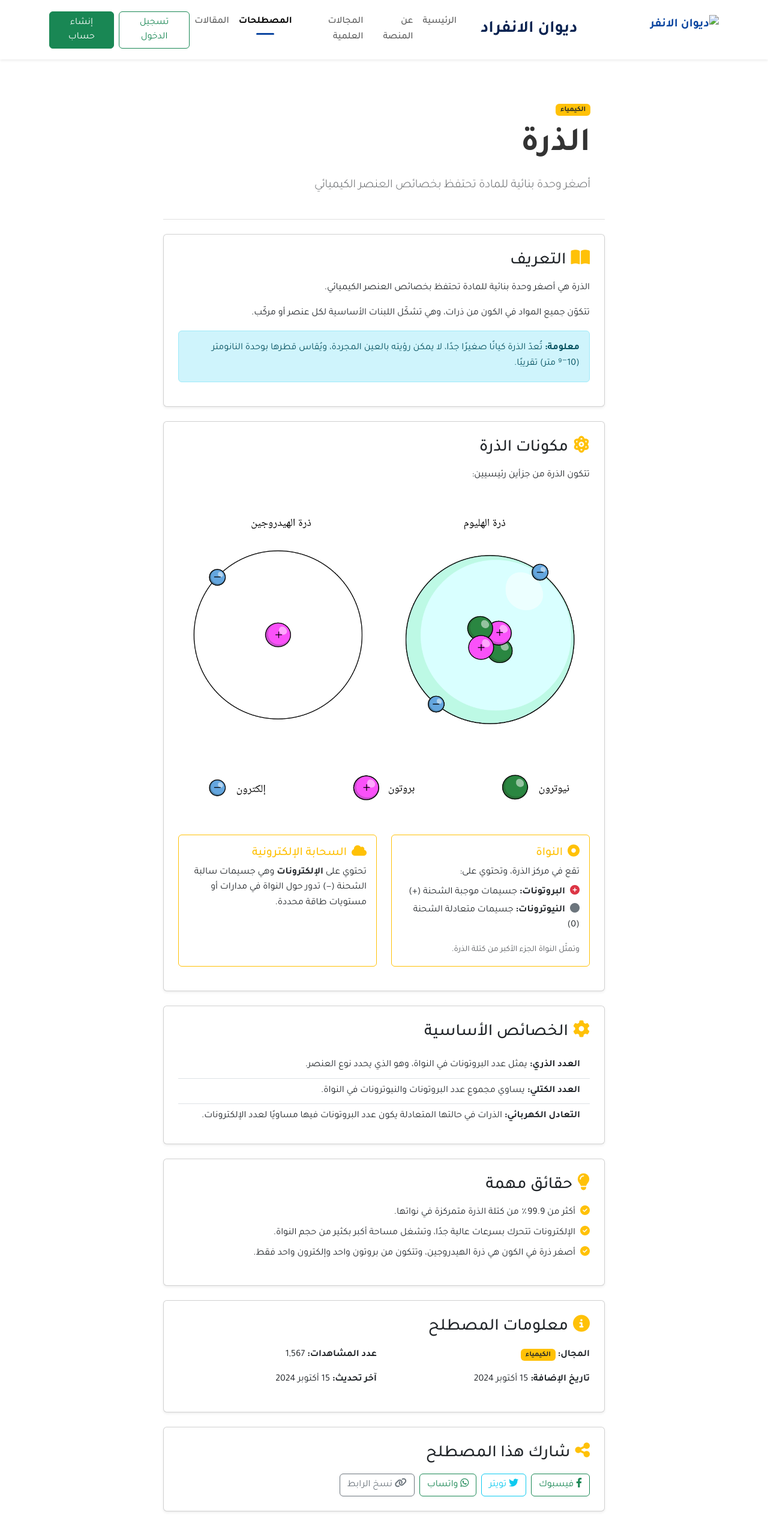
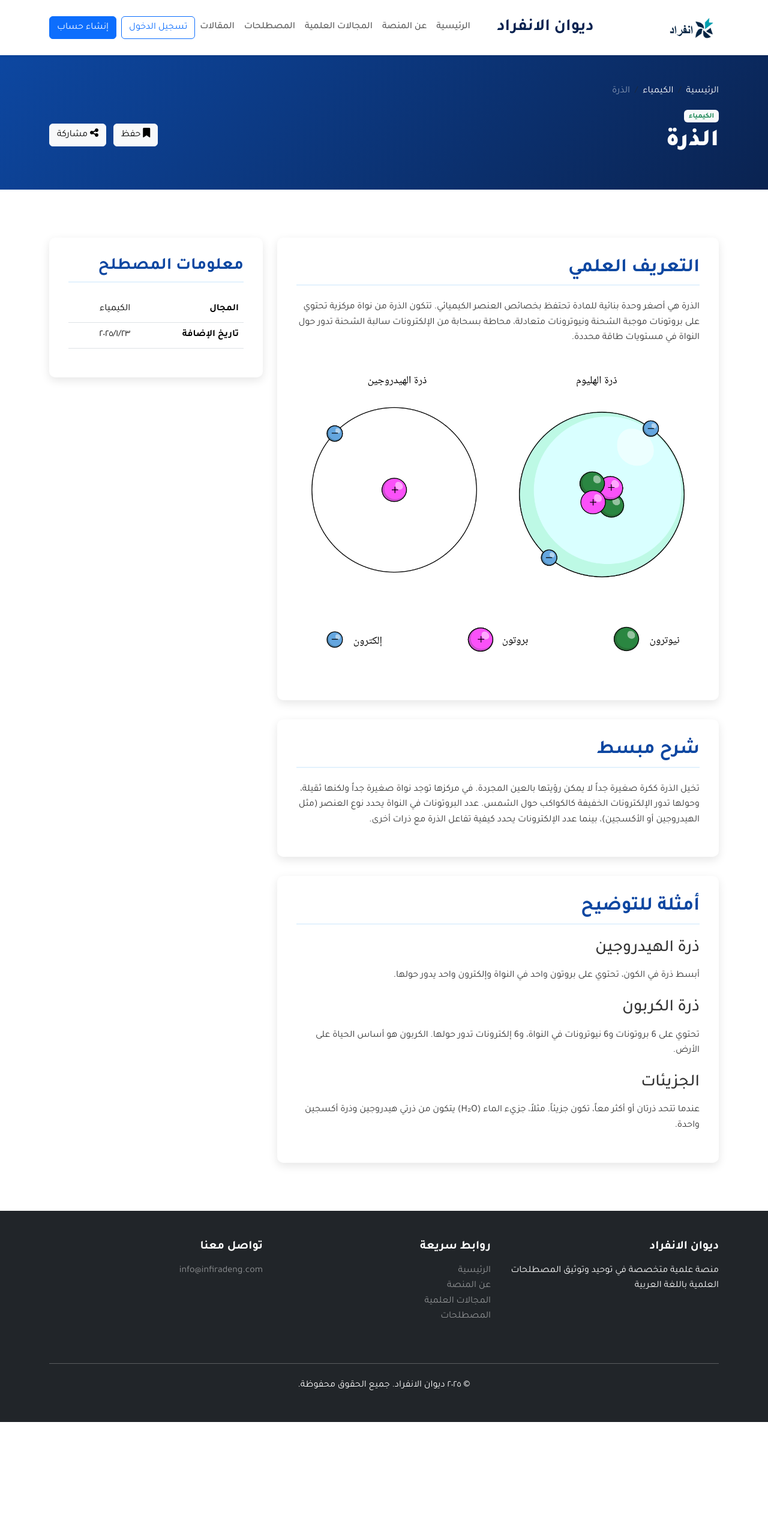
Before and after one commit to alhuwaidias-arch/Infirad-Diwan, a plain HTML site: page term-atom.html in a window 1280 px wide. Shown: the top 2560 px of the page at 60% size. After the commit the page ends 2370 px from the top, so only its background shows below. Drawn offline with nearby package versions, Linux system fonts and the light colour scheme; files that its build step writes are made by us from their sources.

Commit message:
إعادة تنسيق المصطلحات القديمة (الذرة، الخلية، الحرارة)
✅ التحديثات:

1. إعادة تنسيق صفحة الذرة:
   - تطبيق التنسيق الجديد الممتاز
   - إضافة header جذاب مع breadcrumb
   - تنظيم المحتوى في أقسام واضحة
   - إضافة معلومات جانبية منظمة

2. إعادة تنسيق صفحة الخلية:
   - نفس التنسيق الاحترافي
   - تحسين عرض المحتوى العلمي
   - إضافة أمثلة واضحة ومنظمة

3. إعادة تنسيق صفحة الحرارة:
   - تطبيق نفس القالب الممتاز
   - تحسين تجربة المستخدم
   - توحيد التنسيق مع باقي المصطلحات

📊 النتيجة:
- جميع المصطلحات الآن بتنسيق موحد وممتاز
- تجربة مستخدم محسّنة ومتسقة
- محتوى علمي منظم واحترافي

```diff
--- a/term-atom.html
+++ b/term-atom.html
@@ -4,182 +4,163 @@
     <meta charset="UTF-8">
     <meta name="viewport" content="width=device-width, initial-scale=1.0">
     <title>الذرة - ديوان الانفراد</title>
-    <link href="https://cdn.jsdelivr.net/npm/bootstrap@5.3.0/dist/css/bootstrap.rtl.min.css" rel="stylesheet">
-    <link href="https://fonts.googleapis.com/css2?family=Tajawal:wght@300;400;500;700&display=swap" rel="stylesheet">
-    <link rel="stylesheet" href="https://cdnjs.cloudflare.com/ajax/libs/font-awesome/6.4.0/css/all.min.css">
-    <link rel="stylesheet" href="assets/css/styles.css">
+    <link rel="stylesheet" href="https://cdn.jsdelivr.net/npm/bootstrap@5.3.2/dist/css/bootstrap.rtl.min.css">
+    <link rel="stylesheet" href="https://cdnjs.cloudflare.com/ajax/libs/font-awesome/6.4.2/css/all.min.css">
+    <link rel="preconnect" href="https://fonts.googleapis.com">
+    <link rel="preconnect" href="https://fonts.gstatic.com" crossorigin>
+    <link href="https://fonts.googleapis.com/css2?family=Tajawal:wght@400;500;700;900&display=swap" rel="stylesheet">
+    <link rel="stylesheet" href="styles.css">
 </head>
 <body>
     <!-- Header -->
-    <nav class="navbar navbar-expand-lg navbar-light bg-white sticky-top shadow-sm">
+    <header class="bg-white shadow-sm sticky-top">
+        <nav class="navbar navbar-expand-lg">
             <div class="container">
                 <a class="navbar-brand d-flex align-items-center" href="index.html">
-                <img src="assets/images/logos/icon.PNG" alt="ديوان الانفراد" height="50">
-                <span class="me-3 fw-bold fs-3" style="color: #0a2351; margin-right: 120px;">ديوان الانفراد</span>
+                    <img src="images/logos/logo_ar.PNG" alt="ديوان الانفراد" style="height: 50px;">
+                    <span class="fw-bold fs-3" style="color: #0a2351; margin-right: 120px;">ديوان الانفراد</span>
                 </a>
                 <button class="navbar-toggler" type="button" data-bs-toggle="collapse" data-bs-target="#navbarNav">
                     <span class="navbar-toggler-icon"></span>
                 </button>
                 <div class="collapse navbar-collapse" id="navbarNav">
-                <ul class="navbar-nav me-auto">
-                    <li class="nav-item"><a class="nav-link" href="index.html">الرئيسية</a></li>
-                    <li class="nav-item"><a class="nav-link" href="about.html">عن المنصة</a></li>
-                    <li class="nav-item"><a class="nav-link" href="categories.html">المجالات العلمية</a></li>
-                    <li class="nav-item"><a class="nav-link active" href="terms-list.html">المصطلحات</a></li>
-                    <li class="nav-item"><a class="nav-link" href="articles.html">المقالات</a></li>
+                    <ul class="navbar-nav ms-auto">
+                        <li class="nav-item">
+                            <a class="nav-link" href="index.html">الرئيسية</a>
+                        </li>
+                        <li class="nav-item">
+                            <a class="nav-link" href="index.html#about">عن المنصة</a>
+                        </li>
+                        <li class="nav-item">
+                            <a class="nav-link" href="categories.html">المجالات العلمية</a>
+                        </li>
+                        <li class="nav-item">
+                            <a class="nav-link active" href="terms-list.html">المصطلحات</a>
+                        </li>
+                        <li class="nav-item">
+                            <a class="nav-link" href="articles.html">المقالات</a>
+                        </li>
                     </ul>
                     <div class="d-flex">
-                    <a href="#" class="btn btn-outline-success me-2">تسجيل الدخول</a>
-                    <a href="#" class="btn btn-success">إنشاء حساب</a>
+                        <button class="btn btn-outline-primary me-2">تسجيل الدخول</button>
+                        <button class="btn btn-primary">إنشاء حساب</button>
                     </div>
                 </div>
             </div>
         </nav>
+    </header>
 
-    <!-- Term Content -->
-    <div class="container my-5">
-        <div class="row">
-            <div class="col-lg-8 mx-auto">
     <!-- Term Header -->
-                <div class="term-header mb-4">
-                    <span class="badge bg-warning text-dark mb-3">الكيمياء</span>
-                    <h1 class="display-4 fw-bold mb-3">الذرة</h1>
-                    <p class="lead text-muted">أصغر وحدة بنائية للمادة تحتفظ بخصائص العنصر الكيميائي</p>
+    <section class="term-page-header">
+        <div class="container">
+            <nav aria-label="breadcrumb">
+                <ol class="breadcrumb">
+                    <li class="breadcrumb-item"><a href="index.html" class="text-white">الرئيسية</a></li>
+                    <li class="breadcrumb-item"><a href="category-chemistry.html" class="text-white">الكيمياء</a></li>
+                    <li class="breadcrumb-item active text-white-50" aria-current="page">الذرة</li>
+                </ol>
+            </nav>
+            <div class="row align-items-center">
+                <div class="col-md-8">
+                    <span class="badge bg-light text-success mb-2">الكيمياء</span>
+                    <h1 class="term-page-title">الذرة</h1>
                 </div>
-
-                <!-- Term Definition -->
-                <div class="card mb-4 shadow-sm">
-                    <div class="card-body p-4">
-                        <h3 class="card-title mb-3"><i class="fas fa-book-open text-warning me-2"></i>التعريف</h3>
-                        <p class="card-text">الذرة هي أصغر وحدة بنائية للمادة تحتفظ بخصائص العنصر الكيميائي.</p>
-
-                        <p class="card-text">تتكوّن جميع المواد في الكون من ذرات، وهي تشكّل اللبنات الأساسية لكل عنصر أو مركّب.</p>
-
-                        <div class="alert alert-info mt-3">
-                            <strong>معلومة:</strong> تُعدّ الذرة كيانًا صغيرًا جدًا، لا يمكن رؤيته بالعين المجردة، ويُقاس قطرها بوحدة النانومتر (10⁻⁹ متر) تقريبًا.
+                <div class="col-md-4 text-md-end mt-3 mt-md-0">
+                    <button class="btn btn-light me-2"><i class="fas fa-bookmark"></i> حفظ</button>
+                    <button class="btn btn-light"><i class="fas fa-share-alt"></i> مشاركة</button>
                 </div>
             </div>
         </div>
+    </section>
 
-                <!-- Atom Components -->
-                <div class="card mb-4 shadow-sm">
-                    <div class="card-body p-4">
-                        <h3 class="card-title mb-3"><i class="fas fa-atom text-warning me-2"></i>مكونات الذرة</h3>
-                        <p class="card-text">تتكون الذرة من جزأين رئيسيين:</p>
-                        <img src="images/atom-structure.png" alt="مكونات الذرة" class="img-fluid rounded my-3">
-
-                        <div class="row mt-3">
-                            <div class="col-md-6 mb-3">
-                                <div class="card h-100 border-warning">
-                                    <div class="card-body">
-                                        <h5 class="card-title text-warning"><i class="fas fa-circle-dot me-2"></i>النواة</h5>
-                                        <p class="card-text mb-2">تقع في مركز الذرة، وتحتوي على:</p>
-                                        <ul class="list-unstyled">
-                                            <li class="mb-1"><i class="fas fa-plus-circle text-danger me-2"></i><strong>البروتونات:</strong> جسيمات موجبة الشحنة (+)</li>
-                                            <li class="mb-1"><i class="fas fa-circle text-secondary me-2"></i><strong>النيوترونات:</strong> جسيمات متعادلة الشحنة (0)</li>
-                                        </ul>
-                                        <p class="card-text text-muted small mt-2">وتمثّل النواة الجزء الأكبر من كتلة الذرة.</p>
+    <!-- Term Content -->
+    <section class="py-5">
+        <div class="container">
+            <div class="row">
+                <div class="col-lg-8">
+                    <!-- Basic Definition -->
+                    <div class="term-section">
+                        <h2 class="term-section-title">التعريف العلمي</h2>
+                        <p>الذرة هي أصغر وحدة بنائية للمادة تحتفظ بخصائص العنصر الكيميائي. تتكون الذرة من نواة مركزية تحتوي على بروتونات موجبة الشحنة ونيوترونات متعادلة، محاطة بسحابة من الإلكترونات سالبة الشحنة تدور حول النواة في مستويات طاقة محددة.</p>
+                        <div class="term-image-large">
+                            <img src="images/atom-structure.png" alt="الذرة" class="img-fluid rounded">
                         </div>
                     </div>
+
+                    <!-- Detailed Explanation -->
+                    <div class="term-section">
+                        <h2 class="term-section-title">شرح مبسط</h2>
+                        <p>تخيل الذرة ككرة صغيرة جداً لا يمكن رؤيتها بالعين المجردة. في مركزها توجد نواة صغيرة جداً ولكنها ثقيلة، وحولها تدور الإلكترونات الخفيفة كالكواكب حول الشمس. عدد البروتونات في النواة يحدد نوع العنصر (مثل الهيدروجين أو الأكسجين)، بينما عدد الإلكترونات يحدد كيفية تفاعل الذرة مع ذرات أخرى.</p>
                     </div>
-                            <div class="col-md-6 mb-3">
-                                <div class="card h-100 border-warning">
-                                    <div class="card-body">
-                                        <h5 class="card-title text-warning"><i class="fas fa-cloud me-2"></i>السحابة الإلكترونية</h5>
-                                        <p class="card-text">تحتوي على <strong>الإلكترونات</strong> وهي جسيمات سالبة الشحنة (−) تدور حول النواة في مدارات أو مستويات طاقة محددة.</p>
+
+                    <!-- Examples and Illustrations -->
+                    <div class="term-section">
+                        <h2 class="term-section-title">أمثلة للتوضيح</h2>
+
+                        <h3 class="mt-4 mb-3">ذرة الهيدروجين</h3>
+                        <p>أبسط ذرة في الكون، تحتوي على بروتون واحد في النواة وإلكترون واحد يدور حولها.</p>
+
+                        <h3 class="mt-4 mb-3">ذرة الكربون</h3>
+                        <p>تحتوي على 6 بروتونات و6 نيوترونات في النواة، و6 إلكترونات تدور حولها. الكربون هو أساس الحياة على الأرض.</p>
+
+                        <h3 class="mt-4 mb-3">الجزيئات</h3>
+                        <p>عندما تتحد ذرتان أو أكثر معاً، تكون جزيئاً. مثلاً، جزيء الماء (H₂O) يتكون من ذرتي هيدروجين وذرة أكسجين واحدة.</p>
+
+                    </div>
+                </div>
+
+                <div class="col-lg-4">
+                    <!-- Term Info Card -->
+                    <div class="term-section mb-4">
+                        <h3 class="term-section-title">معلومات المصطلح</h3>
+                        <table class="table">
+                            <tbody>
+                                <tr>
+                                    <th>المجال</th>
+                                    <td>الكيمياء</td>
+                                </tr>
+                                <tr>
+                                    <th>تاريخ الإضافة</th>
+                                    <td>٢٠٢٥/١/٢٣</td>
+                                </tr>
+                            </tbody>
+                        </table>
                     </div>
                 </div>
             </div>
         </div>
-                    </div>
-                </div>
-
-                <!-- Atom Properties -->
-                <div class="card mb-4 shadow-sm">
-                    <div class="card-body p-4">
-                        <h3 class="card-title mb-3"><i class="fas fa-cog text-warning me-2"></i>الخصائص الأساسية</h3>
-                        <ul class="list-group list-group-flush">
-                            <li class="list-group-item"><strong>العدد الذري:</strong> يمثل عدد البروتونات في النواة، وهو الذي يحدد نوع العنصر.</li>
-                            <li class="list-group-item"><strong>العدد الكتلي:</strong> يساوي مجموع عدد البروتونات والنيوترونات في النواة.</li>
-                            <li class="list-group-item"><strong>التعادل الكهربائي:</strong> الذرات في حالتها المتعادلة يكون عدد البروتونات فيها مساويًا لعدد الإلكترونات.</li>
-                        </ul>
-                    </div>
-                </div>
-
-                <!-- Important Facts -->
-                <div class="card mb-4 shadow-sm">
-                    <div class="card-body p-4">
-                        <h3 class="card-title mb-3"><i class="fas fa-lightbulb text-warning me-2"></i>حقائق مهمة</h3>
-                        <ul class="list-unstyled">
-                            <li class="mb-2"><i class="fas fa-check-circle text-warning me-2"></i>أكثر من 99.9٪ من كتلة الذرة متمركزة في نواتها.</li>
-                            <li class="mb-2"><i class="fas fa-check-circle text-warning me-2"></i>الإلكترونات تتحرك بسرعات عالية جدًا، وتشغل مساحة أكبر بكثير من حجم النواة.</li>
-                            <li class="mb-2"><i class="fas fa-check-circle text-warning me-2"></i>أصغر ذرة في الكون هي ذرة الهيدروجين، وتتكون من بروتون واحد وإلكترون واحد فقط.</li>
-                        </ul>
-                    </div>
-                </div>
-
-                <!-- Term Info -->
-                <div class="card mb-4 shadow-sm">
-                    <div class="card-body p-4">
-                        <h3 class="card-title mb-3"><i class="fas fa-info-circle text-warning me-2"></i>معلومات المصطلح</h3>
-                        <div class="row">
-                            <div class="col-md-6">
-                                <p><strong>المجال:</strong> <span class="badge bg-warning text-dark">الكيمياء</span></p>
-                                <p><strong>تاريخ الإضافة:</strong> 15 أكتوبر 2024</p>
-                            </div>
-                            <div class="col-md-6">
-                                <p><strong>عدد المشاهدات:</strong> 1,567</p>
-                                <p><strong>آخر تحديث:</strong> 15 أكتوبر 2024</p>
-                            </div>
-                        </div>
-                    </div>
-                </div>
-
-                <!-- Share Buttons -->
-                <div class="card shadow-sm">
-                    <div class="card-body p-4">
-                        <h3 class="card-title mb-3"><i class="fas fa-share-alt text-warning me-2"></i>شارك هذا المصطلح</h3>
-                        <div class="d-flex gap-2">
-                            <button class="btn btn-outline-success"><i class="fab fa-facebook-f"></i> فيسبوك</button>
-                            <button class="btn btn-outline-info"><i class="fab fa-twitter"></i> تويتر</button>
-                            <button class="btn btn-outline-success"><i class="fab fa-whatsapp"></i> واتساب</button>
-                            <button class="btn btn-outline-secondary"><i class="fas fa-link"></i> نسخ الرابط</button>
-                        </div>
-                    </div>
-                </div>
-            </div>
-        </div>
-    </div>
+    </section>
 
     <!-- Footer -->
-    <footer class="bg-dark text-white py-5 mt-5">
+    <footer class="bg-dark text-white py-5">
         <div class="container">
             <div class="row">
                 <div class="col-md-4 mb-4">
-                    <img src="assets/images/logos/logo_ar.PNG" alt="ديوان الانفراد" height="60" class="mb-3">
-                    <p>منصة علمية عربية لإثراء المحتوى العلمي العربي</p>
+                    <h5 class="fw-bold mb-3">ديوان الانفراد</h5>
+                    <p>منصة علمية متخصصة في توحيد وتوثيق المصطلحات العلمية باللغة العربية</p>
                 </div>
                 <div class="col-md-4 mb-4">
-                    <h5 class="mb-3">الوصول السريع</h5>
+                    <h5 class="fw-bold mb-3">روابط سريعة</h5>
                     <ul class="list-unstyled">
-                        <li><a href="index.html" class="text-white-50">الرئيسية</a></li>
-                        <li><a href="about.html" class="text-white-50">عن المنصة</a></li>
-                        <li><a href="categories.html" class="text-white-50">المجالات العلمية</a></li>
-                        <li><a href="terms-list.html" class="text-white-50">المصطلحات</a></li>
+                        <li><a href="index.html" class="text-white-50 text-decoration-none">الرئيسية</a></li>
+                        <li><a href="index.html#about" class="text-white-50 text-decoration-none">عن المنصة</a></li>
+                        <li><a href="categories.html" class="text-white-50 text-decoration-none">المجالات العلمية</a></li>
+                        <li><a href="terms-list.html" class="text-white-50 text-decoration-none">المصطلحات</a></li>
                     </ul>
                 </div>
                 <div class="col-md-4 mb-4">
-                    <h5 class="mb-3">التواصل</h5>
-                    <p><i class="fas fa-phone"></i> +966530151525</p>
-                    <p><i class="fas fa-envelope"></i> info@infiradengineering.com</p>
+                    <h5 class="fw-bold mb-3">تواصل معنا</h5>
+                    <p class="text-white-50">info@infiradeng.com</p>
                 </div>
             </div>
-            <hr class="my-4">
-            <p class="text-center mb-0">© 2024 ديوان الانفراد. جميع الحقوق محفوظة.</p>
+            <hr class="my-4 bg-white-50">
+            <div class="text-center">
+                <p class="mb-0">&copy; ٢٠٢٥ ديوان الانفراد. جميع الحقوق محفوظة.</p>
+            </div>
         </div>
     </footer>
 
-    <script src="https://cdn.jsdelivr.net/npm/bootstrap@5.3.0/dist/js/bootstrap.bundle.min.js"></script>
-    <script src="assets/js/script.js"></script>
+    <script src="https://cdn.jsdelivr.net/npm/bootstrap@5.3.2/dist/js/bootstrap.bundle.min.js"></script>
+    <script src="script.js"></script>
 </body>
 </html>
```
Also changed, not shown: term-cell.html (+112 -121 lines), term-heat.html (+111 -92 lines). Lines whose indentation alone changed are shown as unchanged.
